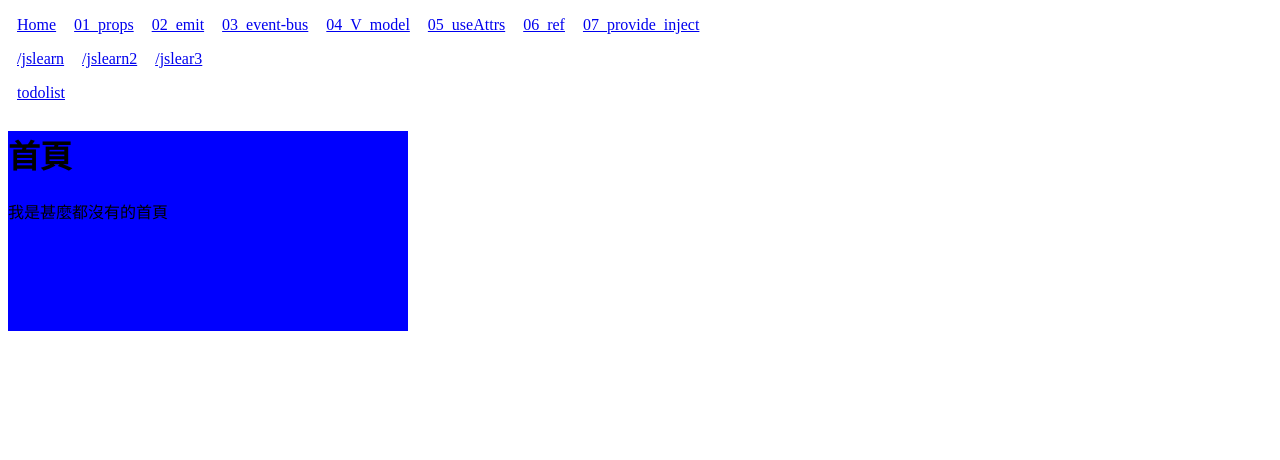
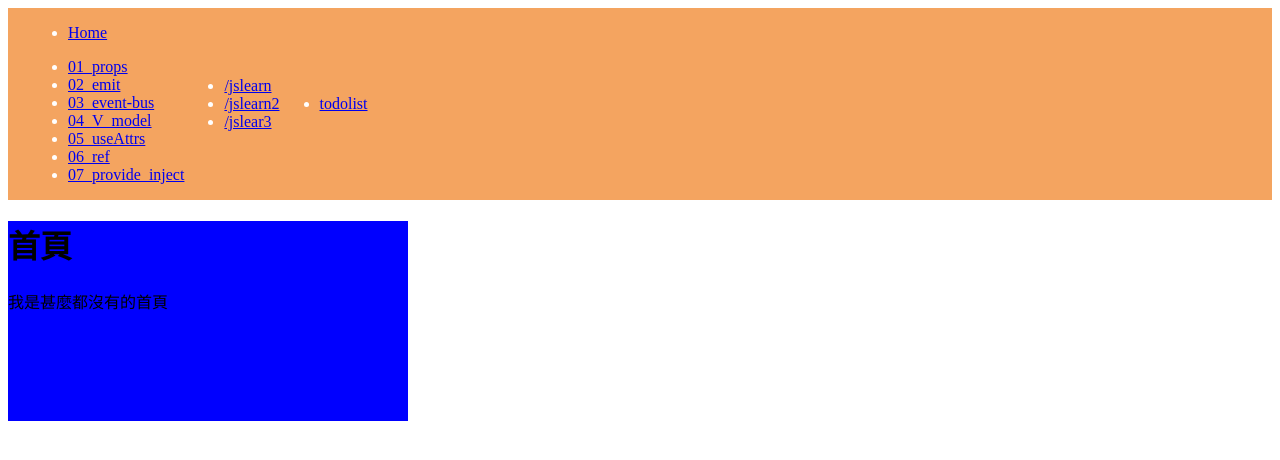
Before and after one commit to Roger0122/vue3_practise, a Vue app: page / in a window 1280 px wide. Shown: the top 460 px of the page. Built offline with nearby package versions, Linux system fonts and the light colour scheme.

Commit message:
新增:navbar

```diff
--- a/src/App.vue
+++ b/src/App.vue
@@ -1,9 +1,13 @@
 <script setup>
 import { RouterLink, RouterView } from 'vue-router';
+import navbar from '@/view/navbar.vue'
 </script>
 
 <template>
-<nav>
+    <nav>
+        <navbar/>
+    </nav>
+<!-- <nav>
     <div class="link"><RouterLink to="/">Home</RouterLink></div>
     <div class="link"><RouterLink to="/01_props">01_props</RouterLink></div>
     <div class="link"><RouterLink to="/02_emit">02_emit</RouterLink></div>
@@ -21,7 +25,7 @@ import { RouterLink, RouterView } from 'vue-router';
 </nav>
 <nav>
     <div class="link"><RouterLink to="/todolist">todolist</RouterLink></div>
-</nav>
+</nav> -->
 <main>
 <RouterView/>
 </main>
--- /dev/null
+++ b/src/view/navbar.vue
@@ -0,0 +1,54 @@
+<template>
+<div class="navbar">
+  <div>
+    <div>
+      <ul>
+        <li><div class="link"><RouterLink to="/">Home</RouterLink></div></li>
+      </ul>
+    </div>
+    <ul>
+
+      <li><div class="link"><RouterLink to="/01_props">01_props</RouterLink></div></li>
+      <li><div class="link"><RouterLink to="/02_emit">02_emit</RouterLink></div></li>
+      <li><div class="link"><RouterLink to="/03_event-bus">03_event-bus</RouterLink></div></li>
+      <li><div class="link"><RouterLink to="/04_V_model">04_V_model</RouterLink></div></li>
+      <li><div class="link"><RouterLink to="/05_useAttrs">05_useAttrs</RouterLink></div></li>
+      <li><div class="link"><RouterLink to="/06_ref">06_ref</RouterLink></div></li>
+      <li><div class="link"><RouterLink to="/07_provide_inject">07_provide_inject</RouterLink></div></li>
+    </ul>
+  </div>
+  <div>
+    <ul>
+      <li><div class="link"><RouterLink to="/jslearn">/jslearn</RouterLink></div></li>
+      <li><div class="link"><RouterLink to="/jslearn2">/jslearn2</RouterLink></div></li>
+      <li><div class="link"><RouterLink to="/jslearn3">/jslear3</RouterLink></div></li>
+    </ul>
+  </div>
+  <div>
+    <ul>
+      <li><div class="link"><RouterLink to="/todolist">todolist</RouterLink></div></li>
+    </ul>
+  </div>
+</div>
+
+</template>
+
+<script lang="ts">
+import { RouterLink } from 'vue-router';
+
+</script>
+
+<style scoped>
+.navbar {
+  display: flex;
+  height: auto;
+  align-items: center;
+  background-color: sandybrown;
+  color: #fff;
+  padding: 0 20px;
+}
+.link {
+  color: #fff;
+  text-decoration: none;
+}
+</style>
```
